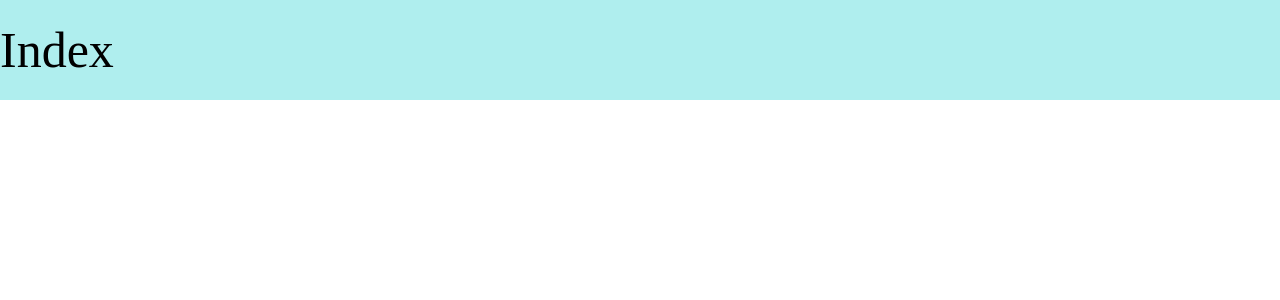
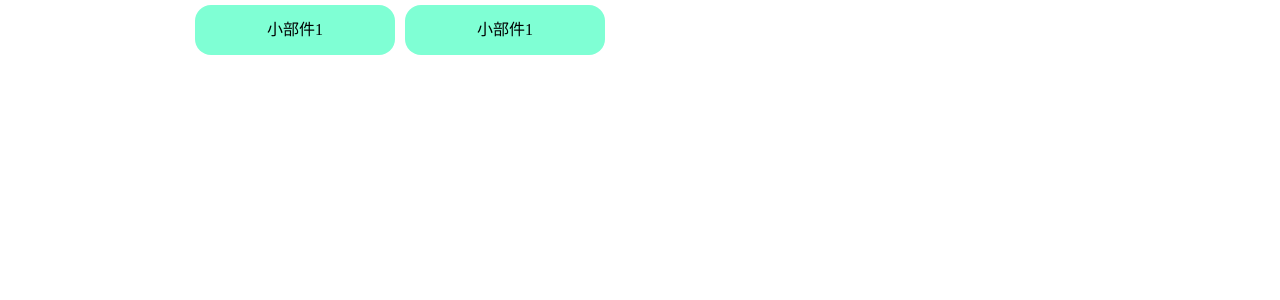
Before and after one commit to PangHuFatcat/blog, a Next.js app: page / in a window 1280 px wide. Shown: the top 300 px of the page. Built offline with nearby package versions, Linux system fonts and the light colour scheme.

Commit message:
feat 组件

```diff
--- /dev/null
+++ b/components/PageLayout/index.module.css
@@ -0,0 +1,4 @@
+.pageLayout {
+    width: 900px;
+    margin: 0 auto;
+}
--- /dev/null
+++ b/components/PageLayout/index.tsx
@@ -0,0 +1,11 @@
+import React from "react";
+import styles from "./index.module.css";
+
+interface Props {}
+
+const PageLayout: React.FC<Props> = (props) => {
+  const { children } = props;
+  return <div className={styles.pageLayout}>{children}</div>;
+};
+
+export default React.memo(PageLayout);
--- /dev/null
+++ b/components/WidgetLayout/index.module.css
@@ -0,0 +1,10 @@
+.widgetLayout {
+    width: 200px;
+    height: 50px;
+    border-radius: 1em;
+    background-color: aquamarine;
+    display: flex;
+    justify-content: center;
+    align-items: center;
+    margin: 5px;
+}
--- /dev/null
+++ b/components/WidgetLayout/index.tsx
@@ -0,0 +1,11 @@
+import React from "react";
+import styles from "./index.module.css";
+
+interface Props {}
+
+const WidgetLayout: React.FC<Props> = (props) => {
+  const { children } = props;
+  return <div className={styles.widgetLayout}>{children}</div>;
+};
+
+export default React.memo(WidgetLayout);
--- a/pages/index.module.css
+++ b/pages/index.module.css
@@ -1,6 +1,4 @@
 .index {
-    background-color: paleturquoise;
-    font-size: 50px;
-    line-height: 100px
-
+    display: flex;
+    flex-wrap: wrap;
 }
--- a/pages/index.tsx
+++ b/pages/index.tsx
@@ -1,10 +1,20 @@
-import type { NextPage } from 'next'
-import styles from './index.module.css'
+import type { NextPage } from "next";
+import PageLayout from "../components/PageLayout";
+import WidgetLayout from "../components/WidgetLayout";
+import styles from "./index.module.css";
 
 const Index: NextPage = () => {
   return (
-    <div className={styles.index}>Index</div>
-  )
-}
+    <PageLayout>
+      <div className={styles.index}>
+        {[...new Array(2)].map((_, index) => (
+          <div key={index}>
+            <WidgetLayout key={index}>小部件1</WidgetLayout>
+          </div>
+        ))}
+      </div>
+    </PageLayout>
+  );
+};
 
-export default Index
+export default Index;
```
Also changed, not shown: pages/_app.tsx (+4 -4 lines).
